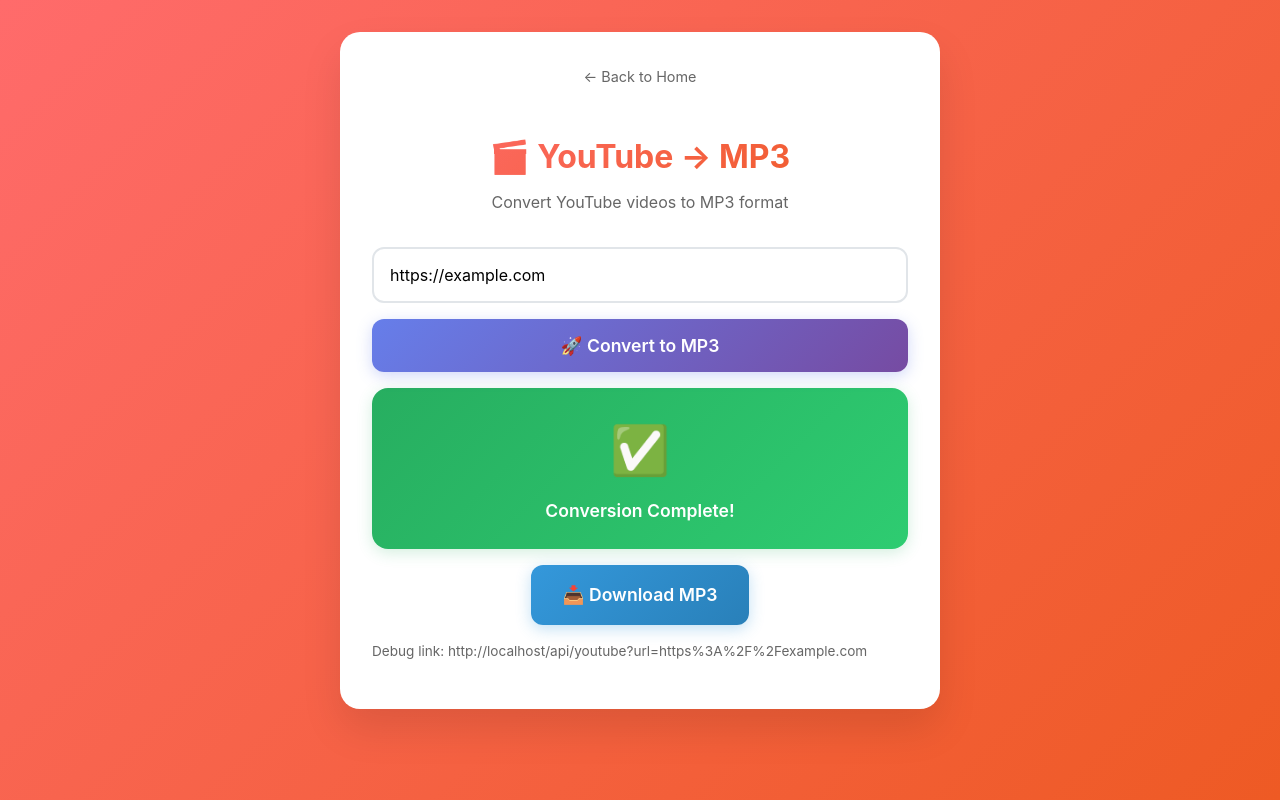
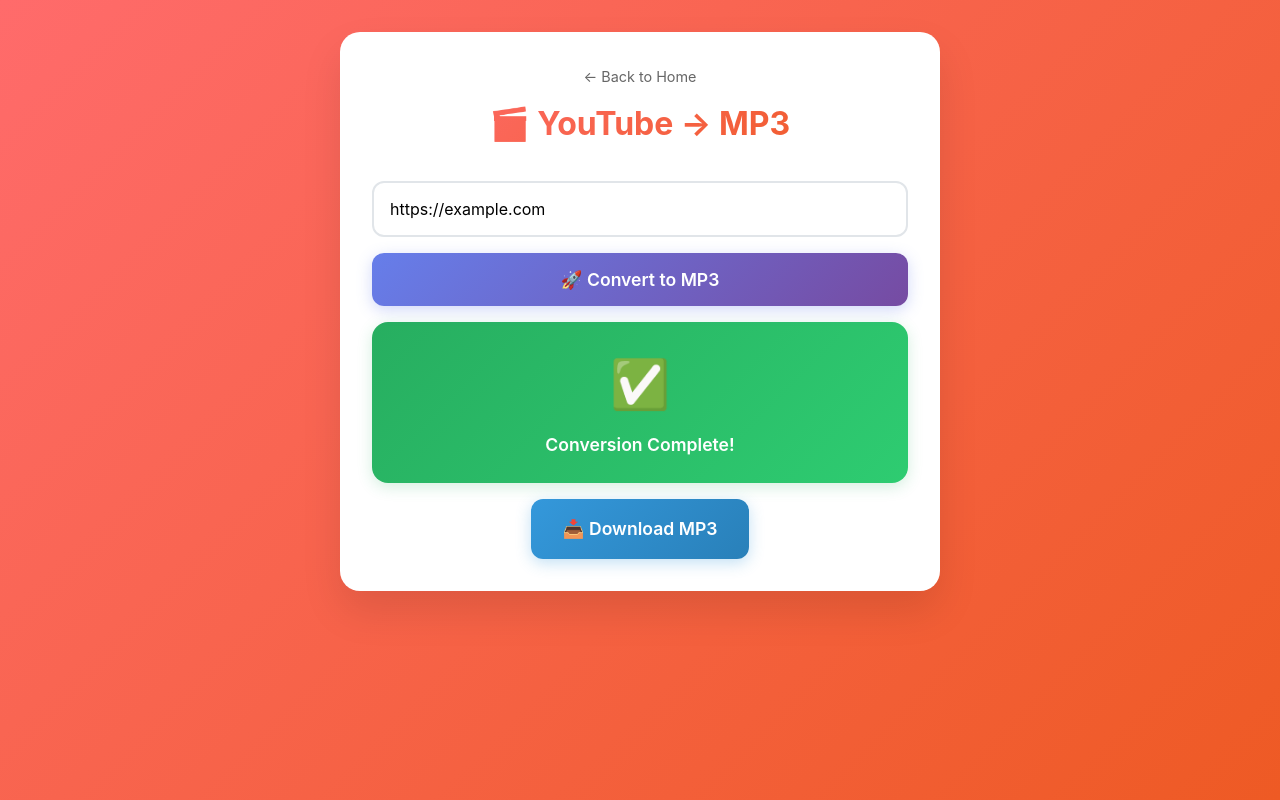
Before and after one commit to DanjoBanjo03/mp3-converter, a Next.js app: page /youtube in a window 1280 px wide. Both pictures are taken after typing "https://example.com" into the empty fields and a click on the button "🚀 Convert to MP3". Built offline with nearby package versions, Linux system fonts and the light colour scheme.

Commit message:
Try this

```diff
--- a/components/ResultLink.js
+++ b/components/ResultLink.js
@@ -47,7 +47,8 @@
 
       <a
         href={link}
-        download
+        target="_blank"
+        rel="noopener noreferrer"
         style={{
           display: 'inline-block',
           padding: '1rem 2rem',
@@ -61,12 +62,12 @@
           boxShadow: '0 4px 15px rgba(52, 152, 219, 0.3)'
         }}
         onMouseOver={(e) => {
-          e.target.style.transform = 'translateY(-2px)';
-          e.target.style.boxShadow = '0 8px 25px rgba(52, 152, 219, 0.4)';
+          e.currentTarget.style.transform = 'translateY(-2px)';
+          e.currentTarget.style.boxShadow = '0 8px 25px rgba(52, 152, 219, 0.4)';
         }}
         onMouseOut={(e) => {
-          e.target.style.transform = 'translateY(0)';
-          e.target.style.boxShadow = '0 4px 15px rgba(52, 152, 219, 0.3)';
+          e.currentTarget.style.transform = 'translateY(0)';
+          e.currentTarget.style.boxShadow = '0 4px 15px rgba(52, 152, 219, 0.3)';
         }}
       >
         📥 Download MP3
--- a/pages/youtube.js
+++ b/pages/youtube.js
@@ -6,13 +6,13 @@
 import ResultLink    from '../components/ResultLink'
 
 export default function YouTubePage() {
+  const [origin,  setOrigin ] = useState('')
   const [link,    setLink   ] = useState(null)
   const [error,   setError  ] = useState(null)
   const [loading, setLoading] = useState(false)
-  const [origin,  setOrigin ] = useState('')
 
-  // Capture window.origin on mount
   useEffect(() => {
+    // only runs in browser
     setOrigin(window.location.origin)
   }, [])
 
@@ -32,8 +32,8 @@
         throw new Error(err.error || 'Conversion failed')
       }
       const { downloadUrl } = await res.json()
-      // Prefix with our origin to make it absolute:
-      setLink(`${window.location.origin}${downloadUrl}`)
+      // prefix with origin
+      setLink(origin + downloadUrl)
     } catch (err) {
       setError(err.message)
     } finally {
@@ -57,21 +57,12 @@
         boxShadow: '0 20px 40px rgba(0,0,0,0.1)'
       }}>
         <div style={{ textAlign: 'center', marginBottom: '2rem' }}>
-          <Link
-            href="/"
-            style={{
-              color: '#666',
-              textDecoration: 'none',
-              fontSize: '0.9rem',
-              marginBottom: '1rem',
-              display: 'inline-block'
-            }}
-          >
+          <Link href="/" style={{ color: '#666', textDecoration: 'none', fontSize: '0.9rem' }}>
             ← Back to Home
           </Link>
           <h2 style={{
             fontSize: '2rem',
-            marginBottom: '0.5rem',
+            margin: '0.5rem 0',
             background: 'linear-gradient(135deg, #ff6b6b, #ee5a24)',
             WebkitBackgroundClip: 'text',
             WebkitTextFillColor: 'transparent',
@@ -79,9 +70,6 @@
           }}>
             🎬 YouTube → MP3
           </h2>
-          <p style={{ color: '#666', margin: 0 }}>
-            Convert YouTube videos to MP3 format
-          </p>
         </div>
 
         <ConverterForm
@@ -92,22 +80,12 @@
 
         <ResultLink link={link} error={error} />
 
-        {link && (
-          <p style={{
-            wordBreak: 'break-all',
-            marginTop: '1rem',
-            fontSize: '0.85rem',
-            color: '#666'
-          }}>
-            Debug link: {link}
-          </p>
-        )}
       </div>
     </div>
   )
 }
 
-// Disable static prerendering
+// This page must be SSR so window is defined only on client
 export async function getServerSideProps() {
   return { props: {} }
 }
```
